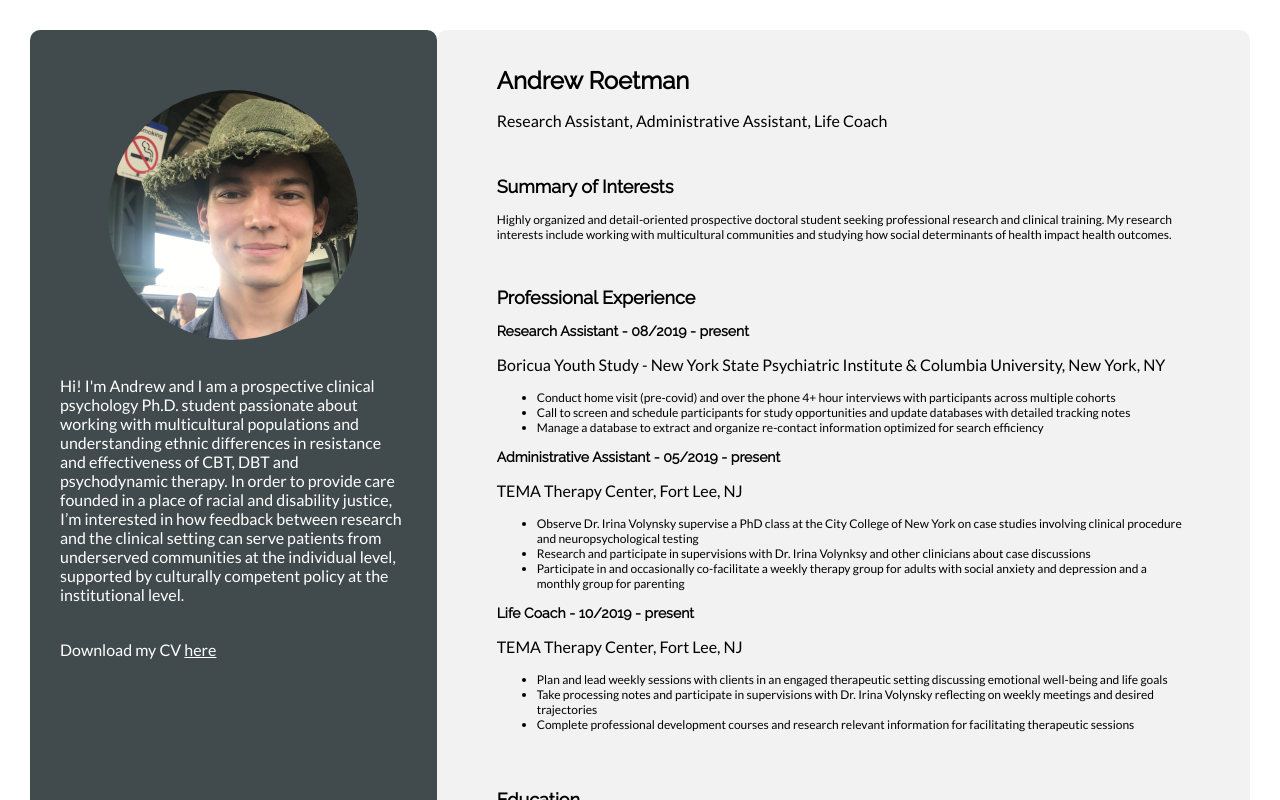
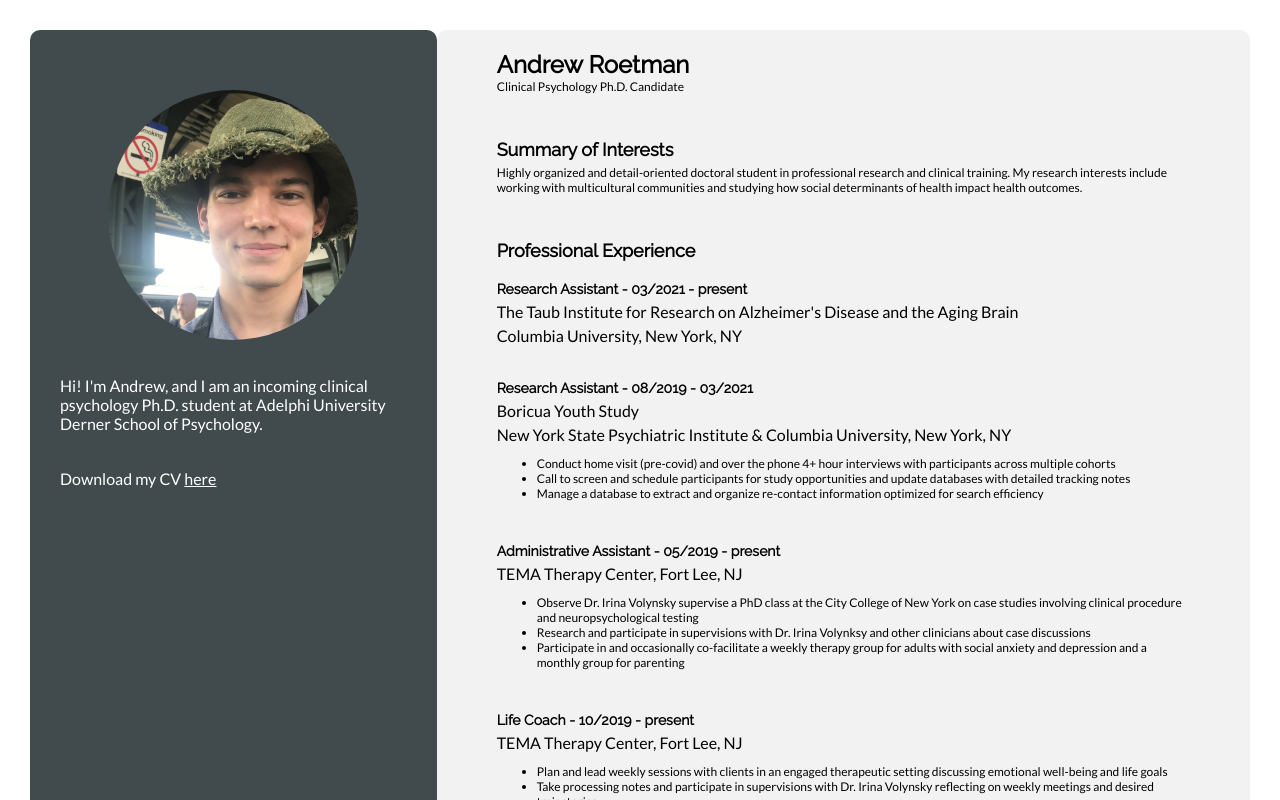
Before and after one commit to jcseo3/andrew-roetman-website, a Next.js app: page /clinical-psychology in a window 1280 px wide. Shown: the top 800 px of the page. Built offline with nearby package versions, Linux system fonts and the light colour scheme.

Commit message:
cleanup and updates

```diff
--- a/components/docs/CV/CV.module.scss
+++ b/components/docs/CV/CV.module.scss
@@ -1,6 +1,37 @@
-@import '../../../styles/sharedStyles.scss';
+@import "../../../styles/sharedStyles.scss";
 
 .wrapper {
-    padding: 20px 30px;
-    margin: 0 30px;
+  padding: 20px 30px;
+  margin: 0 30px;
+
+  h2 {
+    margin-bottom: 20px;
+    font-weight: 600;
+  }
 }
+
+.headerWrapper {
+  h1 {
+    margin: 0;
+  }
+}
+
+.introText {
+  padding: 30px 0;
+
+  h2 {
+    margin-bottom: 5px;
+  }
+}
+
+.section {
+  padding-bottom: 30px;
+
+  h3 {
+    margin: 0;
+  }
+
+  p {
+    margin: 5px 0;
+  }
+}
--- a/components/docs/CV/index.js
+++ b/components/docs/CV/index.js
@@ -1,121 +1,164 @@
-import React from 'react';
-import styles from './CV.module.scss';
+import React from "react";
+import styles from "./CV.module.scss";
 
 const CV = () => (
   <div className={styles.wrapper}>
-            <h1>
-            Andrew Roetman
-            </h1>
+    <div className={styles.headerWrapper}>
+      <h1>Andrew Roetman</h1>
+      <span>Clinical Psychology Ph.D. Candidate</span>
+    </div>
+    <div className={styles.introText}>
+      <h2>Summary of Interests</h2>
+      <div>
+        Highly organized and detail-oriented doctoral student in professional
+        research and clinical training. My research interests include working
+        with multicultural communities and studying how social determinants of
+        health impact health outcomes.
+      </div>
+    </div>
+    <h2>Professional Experience</h2>
+    <div className={styles.section}>
+      <h3>Research Assistant - 03/2021 - present</h3>
       <p>
-            Research Assistant, Administrative Assistant, Life Coach
+        The Taub Institute for Research on Alzheimer's Disease and the Aging
+        Brain
       </p>
-            <br />
-<h2>Summary of Interests</h2>
-<div>Highly organized and detail-oriented prospective doctoral student seeking professional research and clinical training. My research interests include working with multicultural communities and studying how social determinants of health impact health outcomes.</div>
-<br />
-<br />
-
-<h2>Professional Experience</h2>
-
-<h3>Research Assistant  - 08/2019  - present</h3>
-<p>Boricua Youth Study - New York State Psychiatric Institute & Columbia University, New York, NY</p>
+      <p>Columbia University, New York, NY</p>
+    </div>
+    <div className={styles.section}>
+      <h3>Research Assistant - 08/2019 - 03/2021</h3>
+      <p>Boricua Youth Study</p>
+      <p>
+        New York State Psychiatric Institute & Columbia University, New York, NY
+      </p>
       <ul>
-<li>Conduct home visit (pre-covid) and over the phone 4+ hour interviews with participants across multiple cohorts</li>
-<li>Call to screen and schedule participants for study opportunities and update databases with detailed tracking notes</li>
-<li>Manage a database to extract and organize re-contact information optimized for search efficiency</li>
+        <li>
+          Conduct home visit (pre-covid) and over the phone 4+ hour interviews
+          with participants across multiple cohorts
+        </li>
+        <li>
+          Call to screen and schedule participants for study opportunities and
+          update databases with detailed tracking notes
+        </li>
+        <li>
+          Manage a database to extract and organize re-contact information
+          optimized for search efficiency
+        </li>
       </ul>
-
-<h3>Administrative Assistant  - 05/2019 - present</h3>
+    </div>
+    <div className={styles.section}>
+      <h3>Administrative Assistant - 05/2019 - present</h3>
       <p>TEMA Therapy Center, Fort Lee, NJ</p>
       <ul>
-    <li>Observe Dr. Irina Volynsky supervise a PhD class at the City College of New York on case studies involving clinical procedure and neuropsychological testing
+        <li>
+          Observe Dr. Irina Volynsky supervise a PhD class at the City College
+          of New York on case studies involving clinical procedure and
+          neuropsychological testing
         </li>
-<li>Research and participate in supervisions with Dr. Irina Volynksy and other clinicians about case discussions
+        <li>
+          Research and participate in supervisions with Dr. Irina Volynksy and
+          other clinicians about case discussions
         </li>
-<li>Participate in and occasionally co-facilitate a weekly therapy group for adults with social anxiety and depression and a monthly group for parenting
+        <li>
+          Participate in and occasionally co-facilitate a weekly therapy group
+          for adults with social anxiety and depression and a monthly group for
+          parenting
         </li>
       </ul>
-
-<h3>Life Coach  - 10/2019  - present</h3>
+    </div>
+    <div className={styles.section}>
+      <h3>Life Coach - 10/2019 - present</h3>
       <p>TEMA Therapy Center, Fort Lee, NJ</p>
       <ul>
-    <li>Plan and lead weekly sessions with clients in an engaged therapeutic setting discussing emotional well-being and life goals
+        <li>
+          Plan and lead weekly sessions with clients in an engaged therapeutic
+          setting discussing emotional well-being and life goals
         </li>
-<li>Take processing notes and participate in supervisions with Dr. Irina Volynsky reflecting on weekly meetings and desired trajectories
+        <li>
+          Take processing notes and participate in supervisions with Dr. Irina
+          Volynsky reflecting on weekly meetings and desired trajectories
         </li>
-<li>Complete professional development courses and research relevant information for facilitating therapeutic sessions
+        <li>
+          Complete professional development courses and research relevant
+          information for facilitating therapeutic sessions
         </li>
       </ul>
-<br />
-<br />
-
+    </div>
     <h2>Education</h2>
     <h3>Post-baccalaureate re-specialization in Psychology</h3>
     <p>Fairleigh Dickinson University, 01/2020 - 11/2020 </p>
-
     <h4>Graduate classes and Ph.D. level coursework including:</h4>
     <ul>
       <li>PSYC 6112 Clinical Research Methods & Psychometrics </li>
       <li>PSYC 6118 Computer Applications in Statistics Lab</li>
     </ul>
-
     <h3>B. A. Philosophy, Colgate University</h3>
     <div>08/2013 - 05/2017</div>
-<div>Workshops in the Politics of Socio-Economic Identity at the University of the West Indies, in Kingston, Jamaica (May 2017)
+    <div>
+      Workshops in the Politics of Socio-Economic Identity at the University of
+      the West Indies, in Kingston, Jamaica (May 2017)
     </div>
-<p>Dean's Award for Academic excellence (Spring 2014, Spring 2016, Fall 2016)</p>
+    <p>
+      Dean's Award for Academic excellence (Spring 2014, Spring 2016, Fall 2016)
+    </p>
     <br />
     <br />
-
     <h2>Languages</h2>
     <div>Fluent in Spanish</div>
-<br/>
     <br />
-
+    <br />
     <h2>Certifications and Awards</h2>
-<h3>Juegos Florales Essay Contest Winner - Department of Social Sciences-Latin American Studies program at Fairleigh Dickinson University </h3>
+    <h3>
+      Juegos Florales Essay Contest Winner - Department of Social Sciences-Latin
+      American Studies program at Fairleigh Dickinson University{" "}
+    </h3>
     <span>10/2020</span>
     <br />
-
-<h3>Bio-specimen and Anthropometric Data Collection Certification - New York State Psychiatric Institute
+    <h3>
+      Bio-specimen and Anthropometric Data Collection Certification - New York
+      State Psychiatric Institute
     </h3>
     <span>11/2019</span>
     <br />
-
-<h3>Collaborative Institutional Training Initiative (CITI PROGRAM) Certification - Human Research as Social & Behavioral Researchers & Key Personnel, New York State Psychiatric Institute</h3>
+    <h3>
+      Collaborative Institutional Training Initiative (CITI PROGRAM)
+      Certification - Human Research as Social & Behavioral Researchers & Key
+      Personnel, New York State Psychiatric Institute
+    </h3>
     <span>08/2019</span>
     <br />
-
-<h3>SIT TESOL Certification Course, 160 hours - Rennert New York TESOL Center</h3>
+    <h3>
+      SIT TESOL Certification Course, 160 hours - Rennert New York TESOL Center
+    </h3>
     <div>03/2019</div>
     <br />
     <br />
-
     <h2>References</h2>
-<span>Dr. Irina Volynsky, Clinical Director, TEMA Therapy Center, dr.volynsky@tematherapy.com, (917) 657-8925</span>
-<span>Dr. Cristiane Duarte, Principal Investigator, Boricua Youth Study - Columbia University, Cristiane.Duarte@nyspi.columbia.edu, (646) 774-5839</span>
-<span>Dr. Jennifer Romei, Visiting Assistant Professor, Fairleigh Dickinson University, jromeiphd@gmail.com, (201) 747-8234</span>
-<span>Dr. Carolyn Spies, Professor, William Paterson University, spiesc@wpunj.edu, (201) 681-2822</span>
+    <span>
+      Dr. Irina Volynsky, Clinical Director, TEMA Therapy Center,
+      dr.volynsky@tematherapy.com, (917) 657-8925
+    </span>
+    <span>
+      Dr. Cristiane Duarte, Principal Investigator, Boricua Youth Study -
+      Columbia University, Cristiane.Duarte@nyspi.columbia.edu, (646) 774-5839
+    </span>
+    <span>
+      Dr. Jennifer Romei, Visiting Assistant Professor, Fairleigh Dickinson
+      University, jromeiphd@gmail.com, (201) 747-8234
+    </span>
+    <span>
+      Dr. Carolyn Spies, Professor, William Paterson University,
+      spiesc@wpunj.edu, (201) 681-2822
+    </span>
     <br />
     <br />
-
     <h2>Technical Competencies</h2>
-<li>MS Office (Word, Excel, PowerPoint, Outlook)  </li>
+    <li>MS Office (Word, Excel, PowerPoint, Outlook) </li>
     <li>SPSS</li>
     <li>R</li>
     <li>REDCap</li>
     <li>JSTOR, Google Scholar, EBSCO, PsycArticles</li>
-<br />
-<br />
-
-<h2>Teaching Experience</h2>
-<h3>Online ESL Teacher - VIPKid</h3>
-<span>05/2019 - 01/2020</span>
-<ul>
-    <li>Planned scaffolded lessons designed to elicit independent student learning tailored to individual needs</li>
-    <li>Offered constructive feedback using guiding discovery questions to encourage students' self correction</li>
-</ul>
   </div>
-)
+);
 
 export default CV;
--- a/pages/Home.module.scss
+++ b/pages/Home.module.scss
@@ -1,162 +1,7 @@
-/*.container {
-  min-height: 100vh;
-  padding: 0 0.5rem;
-  display: flex;
-  flex-direction: column;
-  justify-content: center;
-  align-items: center;
-}
-
-.main {
-  padding: 5rem 0;
-  flex: 1;
-  display: flex;
-  flex-direction: column;
-  justify-content: center;
-  align-items: center;
-}
-
-.footer {
-  width: 100%;
-  height: 100px;
-  border-top: 1px solid #eaeaea;
-  display: flex;
-  justify-content: center;
-  align-items: center;
-}
-
-.footer img {
-  margin-left: 0.5rem;
-}
-
-.footer a {
-  display: flex;
-  justify-content: center;
-  align-items: center;
-}
-
-.title a {
-  color: #0070f3;
-  text-decoration: none;
-}
-
-.title a:hover,
-.title a:focus,
-.title a:active {
-  text-decoration: underline;
-}
-
-.title {
-  margin: 0;
-  line-height: 1.15;
-  font-size: 4rem;
-}
-
-.title,
-.description {
-  text-align: center;
-}
-
-.description {
-  line-height: 1.5;
-  font-size: 1.5rem;
-}
-
-.code {
-  background: #fafafa;
-  border-radius: 5px;
-  padding: 0.75rem;
-  font-size: 1.1rem;
-  font-family: Menlo, Monaco, Lucida Console, Liberation Mono, DejaVu Sans Mono,
-    Bitstream Vera Sans Mono, Courier New, monospace;
-}
-
-.grid {
-  display: flex;
-  align-items: center;
-  justify-content: center;
-  flex-wrap: wrap;
-  max-width: 800px;
-  margin-top: 3rem;
-}
-
-.card {
-  margin: 1rem;
-  flex-basis: 45%;
-  padding: 1.5rem;
-  text-align: left;
-  color: inherit;
-  text-decoration: none;
-  border: 1px solid #eaeaea;
-  border-radius: 10px;
-  transition: color 0.15s ease, border-color 0.15s ease;
-}
-
-.card:hover,
-.card:focus,
-.card:active {
-  color: #0070f3;
-  border-color: #0070f3;
-}
-
-.card h3 {
-  margin: 0 0 1rem 0;
-  font-size: 1.5rem;
-}
-
-.card p {
-  margin: 0;
-  font-size: 1.25rem;
-  line-height: 1.5;
-}
-
-.logo {
-  height: 1em;
-}
-
-@media (max-width: 600px) {
-  .grid {
-    width: 100%;
-    flex-direction: column;
-  }
-}
-*/
-
-@import '../styles/sharedStyles.scss';
-
-/*
-.container {
-  display: grid;
-  grid-template-columns: repeat(12, 1fr);
-  grid-gap: 20px;
-  max-width: 1600px;
-  margin: 0 auto;
-  font-family: 'Segoe UI', Tahoma, Geneva, Verdana, sans-serif;
-}
-*//*
-.leftColumn {
-  grid-column: 1/5;
-  font-size: 20px;
-
-  /* vertical alignment
-  display: flex;
-  justify-content: center;
-  flex-direction: column;
-}*/
-
-/*
-.title {
-  padding: 10px 0 20px;
-  font-size: 50px;
-  font-weight: 500;
-  letter-spacing: 3px;
-
-  animation: 1s ease-out 0s 1 slideInFromLeft;
-  text-align: center;
-}*/
+@import "../styles/sharedStyles.scss";
 
 .wrapper {
-  animation: expandBackwards .8s ease forwards;
+  animation: expandBackwards 0.8s ease forwards;
   @include min-width(large) {
     display: grid;
   }
@@ -167,8 +12,6 @@
   grid-gap: 20px;
   max-width: 1280px;
   margin: 0 auto;
-    //padding: 30px 30px 100px 30px;
-    //font-family: 'Segoe UI', Tahoma, Geneva, Verdana, sans-serif;
   position: relative;
 }
 
@@ -182,6 +25,10 @@
   display: flex;
   justify-content: center;
   flex-direction: column;
+
+  > :first-child {
+    padding-bottom: 40px;
+  }
 }
 
 .link {
@@ -190,26 +37,12 @@
   text-decoration: none;
   font-size: 16px;
   &:hover {
-    /*color: #a9a9a9;*/
-    color: #b5651d;
     text-decoration: underline;
   }
 }
 
-
 .links {
   text-align: center;
-  //animation: 1s ease-out 0s 1 slideInFromLeft;
-  /*a {
-      color: black;
-      display: block;
-      text-decoration: none;
-
-      &:hover {
-          //color: #a9a9a9;
-          color: #b5651d;
-      }
-  }*/
 }
 
 .eyebrow {
@@ -221,7 +54,6 @@
   top: 50%;
   left: 50%;
   transform: translate(-50%, -50%);
-  //animation: 1s ease-out 1s 0 fadein;
   font-size: 20px;
   background: white;
   opacity: 0.6;
@@ -235,20 +67,3 @@
   background: transparent;
   text-decoration: underline;
 }
-
-
-/*
-
-@keyframes slideInFromLeft {
-  0% {
-    transform: translateX(-20%);
-  }
-  100% {
-    transform: translateX(0);
-  }
-}
-
-@keyframes fadein {
-  from { opacity: 0}
-  to   { opacity: 1}
-}*/
--- a/pages/clinical-psychology/clinical-psychology.module.scss
+++ b/pages/clinical-psychology/clinical-psychology.module.scss
@@ -1,13 +1,7 @@
-@import '../../styles/sharedStyles.scss';
+@import "../../styles/sharedStyles.scss";
 
 .outerWrapper {
   grid-gap: 0;
-    /*background: color(white-soft);
-    padding: 0;*/
-    @include max-width(medium) {
-        /*background: #ff3627;
-        color: white;*/
-    }
 }
 
 .portrait {
@@ -26,31 +20,19 @@
 .container {
   z-index: 9;
   font-size: 20px;
-    //animation: expand .8s ease forwards;
-
-    /* vertical alignment */
   display: flex;
-    //justify-content: center;
   flex-direction: column;
-    //display: flex;
-    //justify-content: initial;
-    //padding-top: 30px;
 
   img {
     align-self: center;
-        //filter: grayscale(1);
   }
 }
 
 .wrapper {
   grid-column: 1/5;
   @include min-width(large) {
-        /*padding-top: 60px;
-        margin-top: 60px;*/
     padding: 60px 30px;
     position: relative;
-        //background: color(white-soft);
-        //background: #3b444b;
     background: #414a4c;
     color: white;
     border-radius: 10px;
--- a/pages/clinical-psychology/index.js
+++ b/pages/clinical-psychology/index.js
@@ -1,20 +1,30 @@
-import Link from 'next/link';
-import classnames from 'classnames';
-import BacktoHomeButton from '../../components/BacktoHomeButton';
-import CV from '../../components/docs/CV';
-import styles from './clinical-psychology.module.scss';
+import Link from "next/link";
+import classnames from "classnames";
+import BacktoHomeButton from "../../components/BacktoHomeButton";
+import CV from "../../components/docs/CV";
+import styles from "./clinical-psychology.module.scss";
 
 const ClinicalPsychology = () => {
   return (
     <div className={classnames(styles.globalPageWrapper, styles.outerWrapper)}>
       <div className={styles.wrapper}>
         <div className={styles.container}>
-            <img className={styles.portrait} src="images/hudson-valley-andrew1.png" alt="a portrait of Andrew Roetman" />
+          <img
+            className={styles.portrait}
+            src="images/hudson-valley-andrew1.png"
+            alt="a portrait of Andrew Roetman"
+          />
           <p className={styles.introduction}>
-            Hi! I'm Andrew and I am a prospective clinical psychology Ph.D. student passionate about working with multicultural populations and understanding ethnic differences in resistance and effectiveness of CBT, DBT and psychodynamic therapy. In order to provide care founded in a place of racial and disability justice, I’m interested in how feedback between research and the clinical setting can serve patients from underserved communities at the individual level, supported by culturally competent policy at the institutional level.
+            Hi! I'm Andrew, and I am an incoming clinical psychology Ph.D.
+            student at Adelphi University Derner School of Psychology.
           </p>
           <div className={styles.cvLink}>
-              Download my CV <Link href=""><a href="Andrew Roetman-CV_11-2020.pdf" target = "_blank">here</a></Link>
+            Download my CV{" "}
+            <Link href="">
+              <a href="Andrew Roetman-CV_11-2020.pdf" target="_blank">
+                here
+              </a>
+            </Link>
           </div>
           <div className={styles.backButtonWrapper}>
             <BacktoHomeButton />
@@ -25,7 +35,7 @@ const ClinicalPsychology = () => {
         <CV />
       </div>
     </div>
-    )
-}
+  );
+};
 
 export default ClinicalPsychology;
--- a/pages/writing/writing.module.scss
+++ b/pages/writing/writing.module.scss
@@ -1,23 +1,36 @@
-@import '../../styles/sharedStyles.scss';
+@import "../../styles/sharedStyles.scss";
 
 .container {
-    //background-color: #fbfaf5;
   min-height: 100vh;
-    animation: expand .8s ease forwards;
+  animation: expand 0.8s ease forwards;
 }
 .wrapper {
   @include min-width(large) {
     display: grid;
-        //padding: 0 30px;
   }
   grid-template-columns: repeat(12, 1fr);
   grid-gap: 20px;
-    //max-width: 1280px;
   margin: 0 auto;
   padding: 30px 30px 100px 30px;
   font-family: Lato; //'Segoe UI', Tahoma, Geneva, Verdana, sans-serif;
   position: relative;
   max-width: 1000px;
+
+  h1 {
+    position: relative;
+    padding-bottom: 20px;
+
+    &:after {
+      content: "";
+      position: absolute;
+      bottom: 0;
+      left: 0;
+      right: 0;
+      width: 100%;
+      height: 1px;
+      border-bottom: 1px solid black;
+    }
+  }
 }
 
 .title {
@@ -27,9 +40,6 @@
   font-weight: 500;
   letter-spacing: 3px;
   text-decoration: none;
-
-    //animation: 1s ease-out 0s 1 slideInFromLeft;
-    //text-align: center;
   @include min-width(medium) {
     font-size: 32px;
   }
@@ -39,6 +49,4 @@
 
 .content {
   grid-column: 1/14;
-    //border: 1px solid black;
-    //border-radius: 20px;
 }
```
Also changed, not shown: components/ExpandableListing/ExpandableListing.module.scss (+15 -5 lines), components/ExpandableListing/index.js (+18 -19 lines), pages/index.js (+15 -21 lines), pages/writing/index.js (+15 -16 lines), 1 other file (tests, documents, lock files or other folders). Lines whose indentation alone changed are shown as unchanged.
